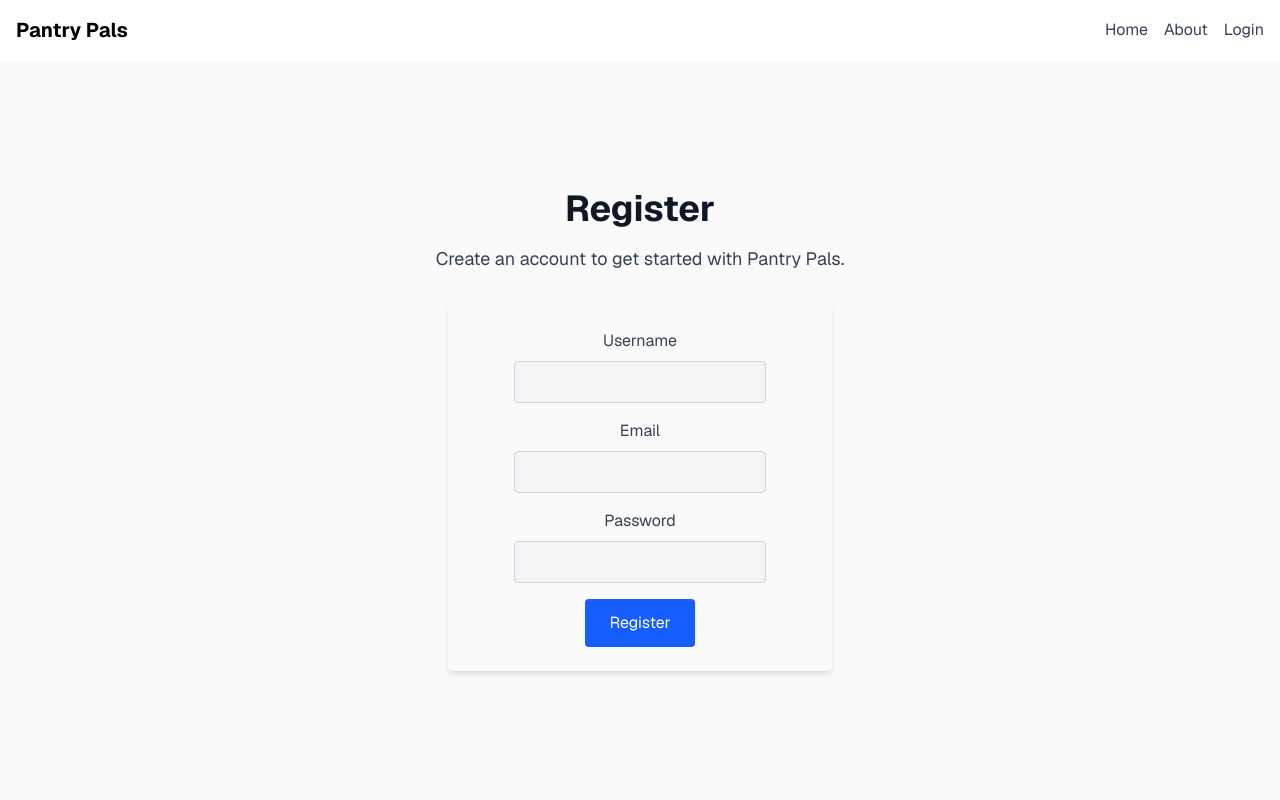
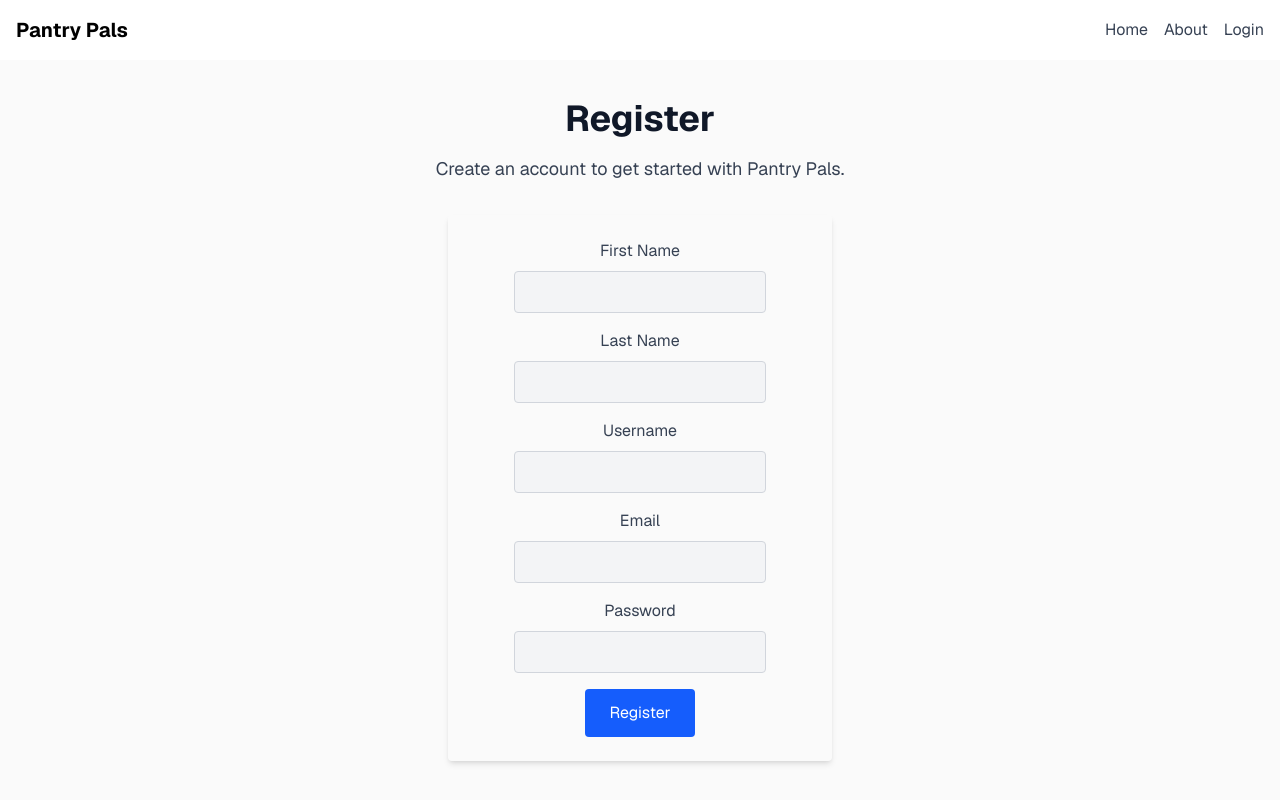
Before and after one commit to davidnoboa1305/pantry-pals, a Next.js app: page /register in a window 1280 px wide. Built offline with nearby package versions, Linux system fonts and the light colour scheme.

Commit message:
Implemented login logic

```diff
--- a/src/app/actions/auth.ts
+++ b/src/app/actions/auth.ts
@@ -1,34 +1,80 @@
 'use server';
 import { createClient } from "@/lib/supabase/server";
 import {redirect} from "next/navigation";
+
 
 export async function login(formData: FormData) {
     //supabase by default uses email and password
     const supabase = await createClient();
     const username = formData.get("username") as string; // implement later
+    const password = formData.get("password") as string;
+
+    console.log("Attempting login with username: ", username);
+
+    if (!username || !password) {
+        console.error("Username and password are required.");
+        return;
+    }
+
+    const {data: User, error: userError} = await supabase
+    .from("UserProfile")
+    .select("Email")
+    .eq("UserName", username)
+    .single();
+
+    if (userError || !User) {
+        console.error("Login error: ", userError);
+        return;
+    }
+
+    const { error: authError } = await supabase.auth.signInWithPassword({
+        email: User.Email,
+        password,
+    });
+
+    if (authError) {
+        console.error("Login error:", authError);
+        return;
+    }
+
+    console.log("User logged in successfully:", username);
+    redirect("/homepage");
+}
+
+export async function register(formData: FormData) {
+    //supabase by default uses email and password
+    const supabase = await createClient();
+    const firstname = formData.get("firstname") as string; // implement later
+    const lastname = formData.get("lastname") as string; // implement later
+    const username = formData.get("username") as string; // implement later
     const email = formData.get("email") as string;
     const password = formData.get("password") as string;
 
-    const {error} = await supabase.auth.signInWithPassword({ email, password });
+    const {data: authData, error: authError} = await supabase.auth.signUp({ email, password, options: { data: { firstname, lastname, username } } });
 
-    if (error) {
-        console.error("Login error:", error);
-        return;
-    }
-}
-
-export async function register(formData: FormData) {
-    const supabase = await createClient();
-    const username = formData.get("username") as string;
-    const email = formData.get("email") as string;
-    const password = formData.get("password") as string;
-
-    const {error} = await supabase.auth.signUp({ email, password });
-
-    if (error) {
-        console.error("Registration error:", error);
+    if (authError) {
+        console.error("Signup error:", authError.message);
         return;
     }
 
+    if (authData.user) { //send contents to database
+        const {error: dbError} = await supabase.from("UserProfile").insert({
+            UserID: authData.user.id,
+            FirstName: firstname,
+            LastName: lastname,
+            UserName: username,
+            Email: email,
+        });
+
+        if (dbError) {
+            console.error("Database error:", dbError.message);
+            return;
+        }
+
+        console.log("User registered successfully:", authData.user);
+    }
+
+
+
     redirect("/login");
 }
--- a/src/app/login/page.tsx
+++ b/src/app/login/page.tsx
@@ -1,5 +1,11 @@
+'use client';
+import { useActionState } from "react";
+import { login } from "@/app/actions/auth";
 import Link from "next/link";
-export default function Register() {
+
+
+export default function Login() {
+
     return (
         <div className="flex flex-col flex-1 items-center justify-center bg-zinc-50 font-sans dark:bg-black">
             <nav className=" w-full flex items-center justify-between p-4 bg-white dark:bg-black">
@@ -21,7 +27,7 @@ export default function Register() {
                 <p className="text-lg text-gray-700 dark:text-gray-300 mb-8">
                     Login to your account to access your pantry and personalized recipe recommendations.
                 </p>
-                <form className="w-full max-w-sm  dark:bg-gray-900 p-6 rounded shadow-md">
+                <form action = {login} className="w-full max-w-sm  dark:bg-gray-900 p-6 rounded shadow-md">
                     <div className="mb-4">
                         <label htmlFor="username" className="flex flex-col text-gray-700 dark:text-gray-300 mb-2">
                             Username
@@ -29,6 +35,8 @@ export default function Register() {
                         <input
                             type="text"
                             id="username"
+                            name = "username"
+                            required
                             className="bg-gray-100 dark:bg-gray-700 text-gray-900 dark:text-white border border-gray-300 dark:border-gray-600 rounded py-2 px-4 focus:outline-none focus:ring-2 focus:ring-blue-500"
                         />
                     </div>
@@ -39,6 +47,8 @@ export default function Register() {
                         <input
                             type="password"
                             id="password"
+                            name = "password"
+                            required
                             className="bg-gray-100 dark:bg-gray-700 text-gray-900 dark:text-white border border-gray-300 dark:border-gray-600 rounded py-2 px-4 focus:outline-none focus:ring-2 focus:ring-blue-500"
                         />
                     </div>
--- a/src/app/register/page.tsx
+++ b/src/app/register/page.tsx
@@ -1,4 +1,8 @@
+'use client';
 import Link from "next/link";
+import { useActionState } from "react";
+import { register } from "@/app/actions/auth";
+
 export default function Register() {
     return (
         <div className="flex flex-col flex-1 items-center justify-center bg-zinc-50 font-sans dark:bg-black">
@@ -21,7 +25,31 @@ export default function Register() {
                 <p className="text-lg text-gray-700 dark:text-gray-300 mb-8">
                     Create an account to get started with Pantry Pals.
                 </p>
-                <form className="w-full max-w-sm  dark:bg-gray-900 p-6 rounded shadow-md">
+                <form action = {register} className="w-full max-w-sm  dark:bg-gray-900 p-6 rounded shadow-md">
+                    <div className="mb-4">
+                        <label htmlFor="firstname" className="flex flex-col text-gray-700 dark:text-gray-300 mb-2">
+                            First Name
+                        </label>
+                        <input
+                            type="text"
+                            id="firstname"
+                            name= "firstname"
+                            required
+                            className="bg-gray-100 dark:bg-gray-700 text-gray-900 dark:text-white border border-gray-300 dark:border-gray-600 rounded py-2 px-4 focus:outline-none focus:ring-2 focus:ring-blue-500"
+                        />
+                    </div>
+                    <div className="mb-4">
+                        <label htmlFor="lastname" className="flex flex-col text-gray-700 dark:text-gray-300 mb-2">
+                            Last Name
+                        </label>
+                        <input
+                            type="text"
+                            id="lastname"
+                            name="lastname"
+                            required
+                            className="bg-gray-100 dark:bg-gray-700 text-gray-900 dark:text-white border border-gray-300 dark:border-gray-600 rounded py-2 px-4 focus:outline-none focus:ring-2 focus:ring-blue-500"
+                        />
+                    </div>
                     <div className="mb-4">
                         <label htmlFor="username" className="flex flex-col text-gray-700 dark:text-gray-300 mb-2">
                             Username
@@ -29,6 +57,8 @@ export default function Register() {
                         <input
                             type="text"
                             id="username"
+                            name="username"
+                            required
                             className="bg-gray-100 dark:bg-gray-700 text-gray-900 dark:text-white border border-gray-300 dark:border-gray-600 rounded py-2 px-4 focus:outline-none focus:ring-2 focus:ring-blue-500"
                         />
                     </div>
@@ -39,6 +69,8 @@ export default function Register() {
                         <input
                             type="email"
                             id="email"
+                            name="email"
+                            required
                             className="bg-gray-100 dark:bg-gray-700 text-gray-900 dark:text-white border border-gray-300 dark:border-gray-600 rounded py-2 px-4 focus:outline-none focus:ring-2 focus:ring-blue-500"
                         />
                     </div>
@@ -49,6 +81,8 @@ export default function Register() {
                         <input
                             type="password"
                             id="password"
+                            name="password"
+                            required
                             className="bg-gray-100 dark:bg-gray-700 text-gray-900 dark:text-white border border-gray-300 dark:border-gray-600 rounded py-2 px-4 focus:outline-none focus:ring-2 focus:ring-blue-500"
                         />
                     </div>
```
